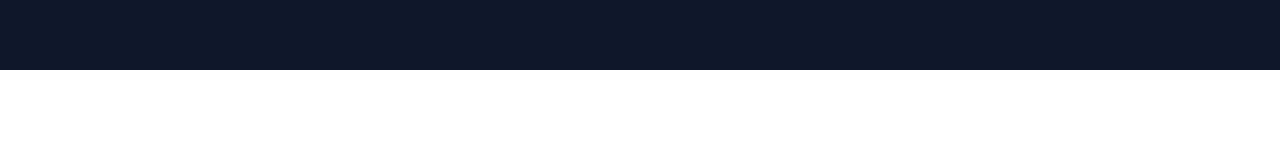
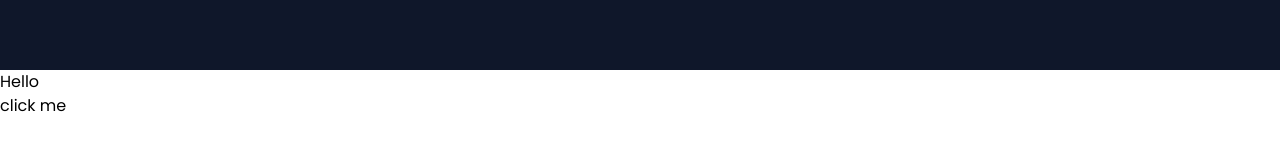
Before and after one commit to subhraneel2005/React-Basics-Practice, a React (Vite) app: page / in a window 1280 px wide. Shown: the part 730-880 px from the top of the page. Before the commit the page ends 800 px from the top, so only its background shows below. Built offline with nearby package versions, Linux system fonts and the light colour scheme.

Commit message:
revision on useState

```diff
--- a/src/App.jsx
+++ b/src/App.jsx
@@ -1,5 +1,6 @@
 import React from 'react'
 import First from './First'
+import Second from './Second'
 
 
 
@@ -7,6 +8,7 @@ function App() {
   return (
     <div>
       <First/>
+      <Second/>
     </div>
   )
 }
--- /dev/null
+++ b/src/Second.jsx
@@ -0,0 +1,19 @@
+import React, { useState } from 'react'
+
+function Second() {
+
+    let [counter,setCounter] = useState('Hello');
+
+    const click = () => {
+       counter = 'Buddy';
+       setCounter(counter);
+    }
+  return (
+    <div className='h-screen w-full'>
+        <h1>{counter}</h1>
+        <button onClick={click}>click me</button>
+    </div>
+  )
+}
+
+export default Second
```
